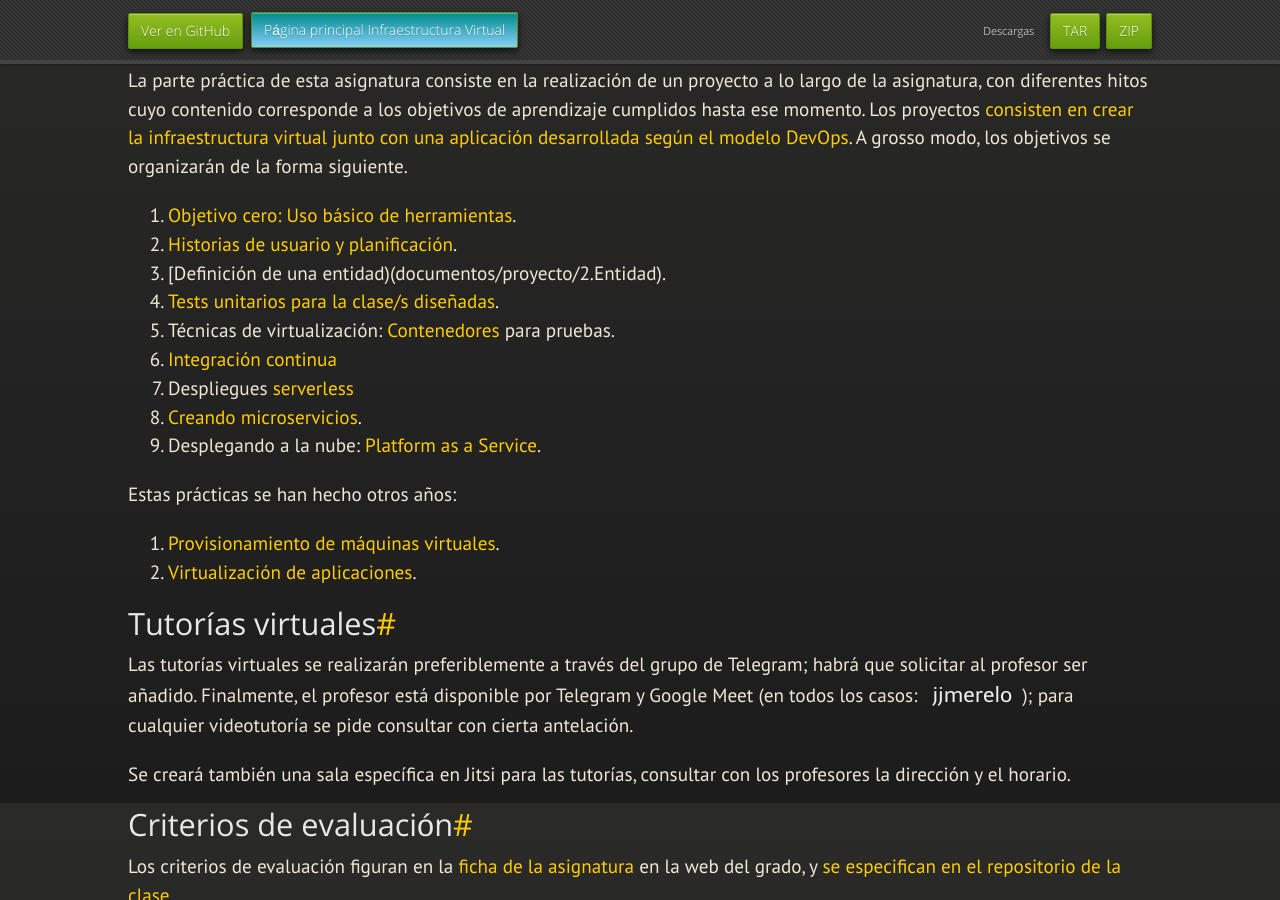
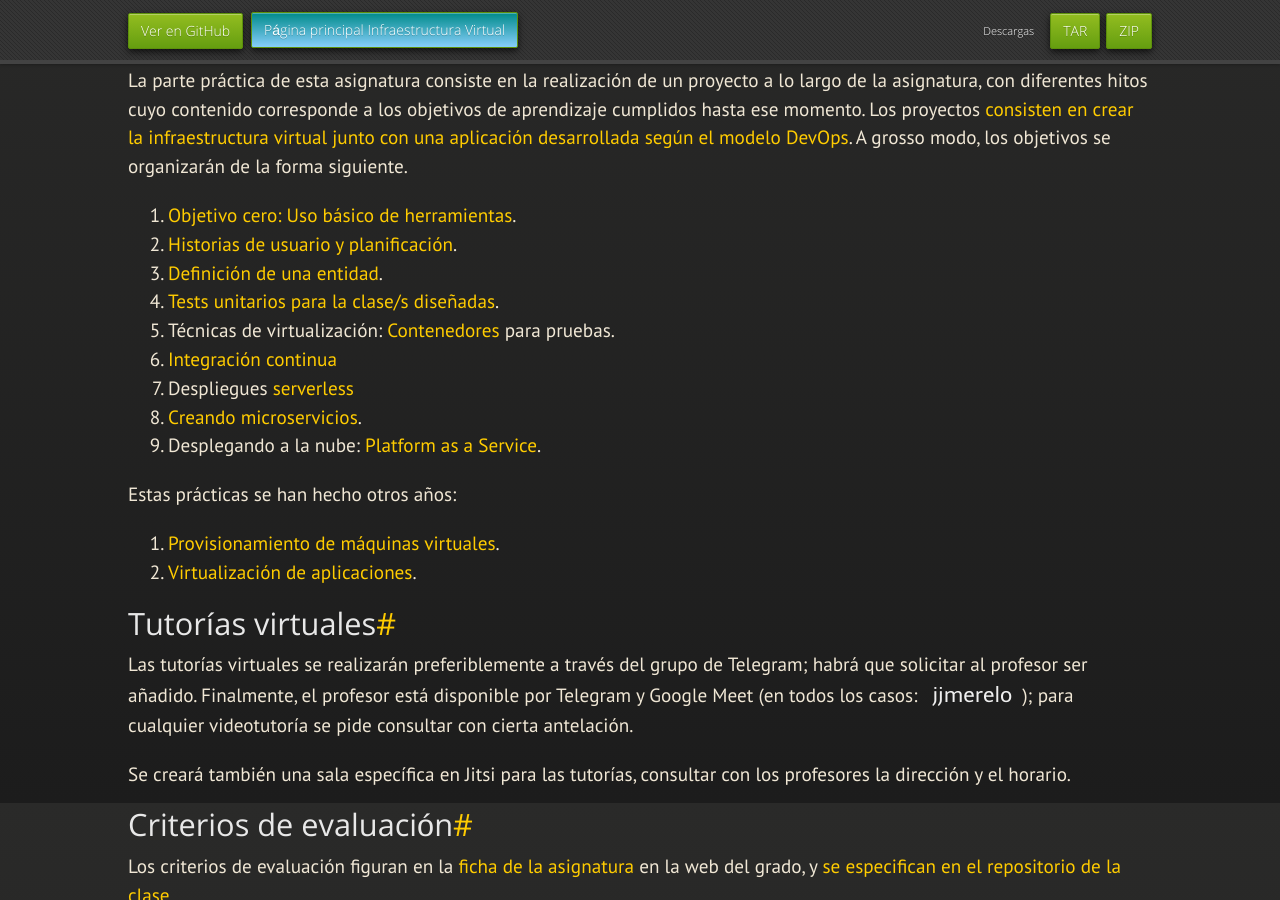
Before and after one commit to JJ/IV, a Jekyll site: the page built from index.md, in a window 1280 px wide and 900 px high, scrolled down 1897 px. Built offline with Jekyll 4.4.1, drawn with Linux system fonts in a browser that asks for light colours; nearby versions of some CDN libraries; some web fonts are replaced; our own code applies the rules of GitHub Pages for plain Markdown files.

Commit message:
Sync index.md de master a gh-pages

```diff
--- a/index.md
+++ b/index.md
@@ -107,7 +107,7 @@ grosso modo, los objetivos se organizarán de la forma siguiente.
    herramientas](documentos/proyecto/0.Repositorio).
 2. [Historias de usuario y
    planificación](documentos/proyecto/1.Infraestructura).
-3. [Definición de una entidad)(documentos/proyecto/2.Entidad).
+3. [Definición de una entidad](documentos/proyecto/2.Entidad).
 4. [Tests unitarios para la clase/s diseñadas](documentos/proyecto/2.Tests).
 5. Técnicas de virtualización: [Contenedores](documentos/proyecto/3.Docker)
    para pruebas.
```
